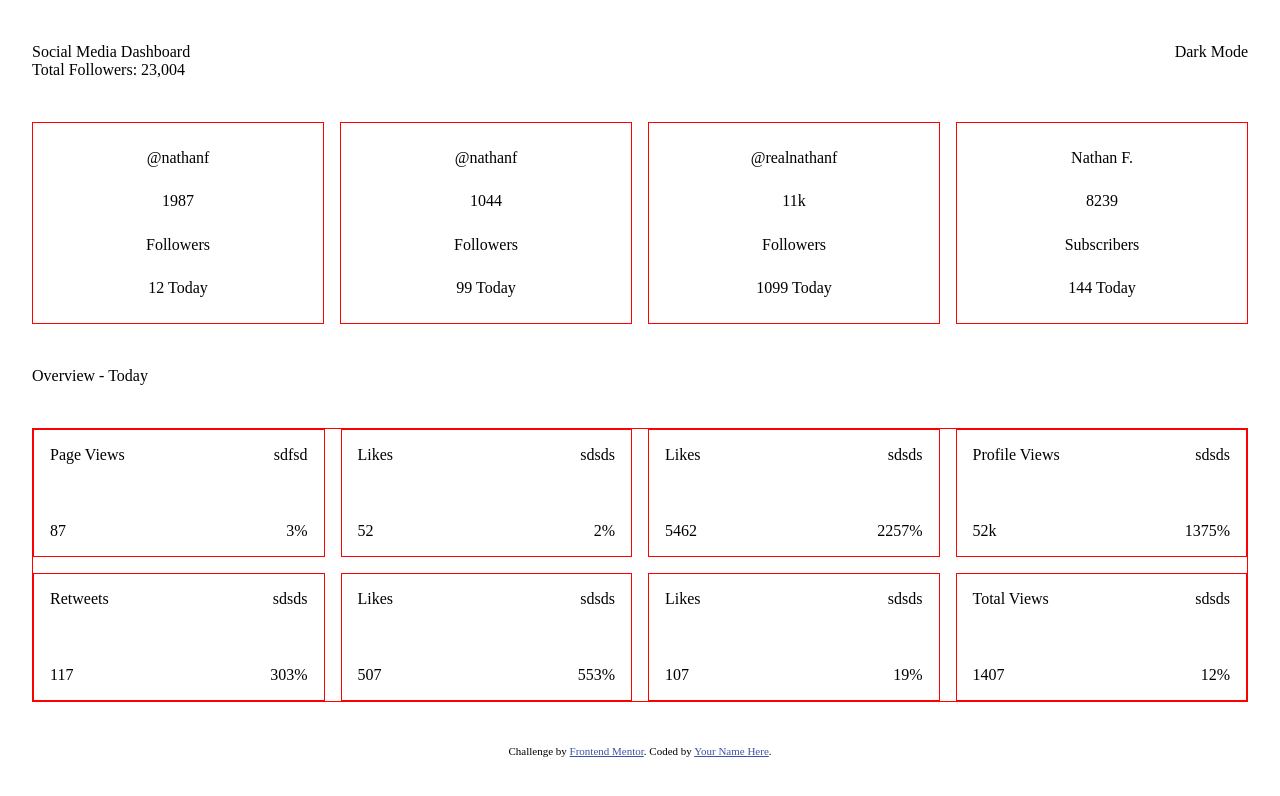
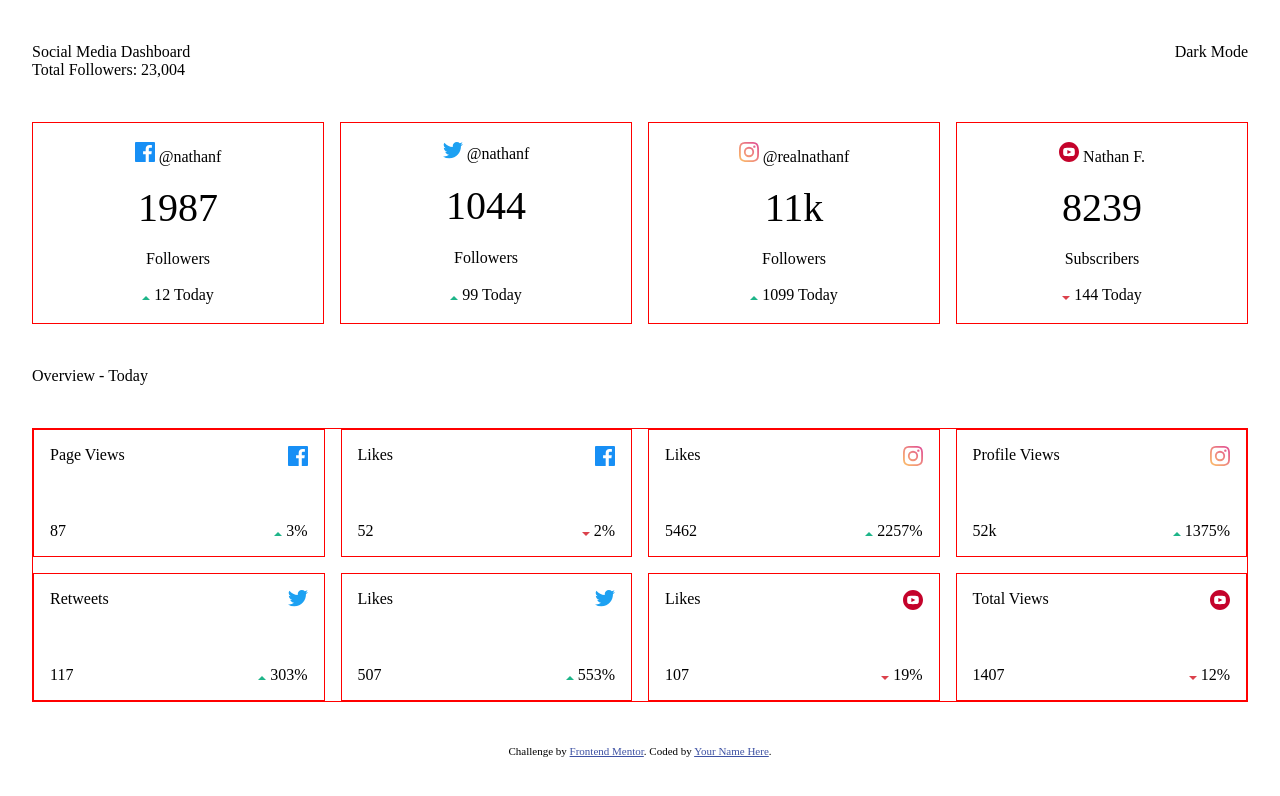
Before and after one commit to abuziyaadawajeeh/socialmediadashboard, a plain HTML site: page index.html in a window 1280 px wide. Drawn offline with Linux system fonts and the light colour scheme.

Commit message:
icons set

```diff
--- a/index.css
+++ b/index.css
@@ -89,3 +89,9 @@ div[class*="i1"] {
 .overview {
   margin: 0rem 2rem;
 }
+
+/* colors and text styles */
+
+.totalfoll {
+  font-size: 2.5rem;
+}
--- a/index.html
+++ b/index.html
@@ -39,61 +39,45 @@
 
     <div class="one">
       <div class="site-1">
-        <div>
-          @nathanf
-        </div>
-        <div>
+        <div><img src="images/icon-facebook.svg" alt="" /> @nathanf</div>
+        <div class="totalfoll">
           1987
         </div>
         <div>
           Followers
         </div>
-        <div>
-          12 Today
-        </div>
+        <div><img src="images/icon-up.svg" alt="" /> 12 Today</div>
       </div>
       <div class="site-2">
-        <div>
-          @nathanf
-        </div>
-        <div>
+        <div><img src="images/icon-twitter.svg" alt="" /> @nathanf</div>
+        <div class="totalfoll">
           1044
         </div>
         <div>
           Followers
         </div>
-        <div>
-          99 Today
-        </div>
+        <div><img src="images/icon-up.svg" alt="" /> 99 Today</div>
       </div>
       <div class="site-3">
-        <div>
-          @realnathanf
-        </div>
-        <div>
+        <div><img src="images/icon-instagram.svg" alt="" /> @realnathanf</div>
+        <div class="totalfoll">
           11k
         </div>
         <div>
           Followers
         </div>
-        <div>
-          1099 Today
-        </div>
+        <div><img src="images/icon-up.svg" alt="" /> 1099 Today</div>
       </div>
 
       <div class="site-4">
-        <div>
-          Nathan F.
-        </div>
-        <div>
+        <div><img src="images/icon-youtube.svg" alt="" /> Nathan F.</div>
+        <div class="totalfoll">
           8239
         </div>
         <div>
           Subscribers
         </div>
-        <div>
-          144 Today
-        </div>
+        <div><img src="images/icon-down.svg" alt="" /> 144 Today</div>
       </div>
     </div>
 
@@ -106,14 +90,12 @@
           Page Views
         </div>
         <div class="i2">
-          sdfsd
+          <img src="images/icon-facebook.svg" alt="" />
         </div>
         <div class="i3">
           87
         </div>
-        <div class="i4">
-          3%
-        </div>
+        <div class="i4"><img src="images/icon-up.svg" alt="" /> 3%</div>
       </div>
 
       <div class="info-1-2">
@@ -121,98 +103,84 @@
           Likes
         </div>
         <div class="i2">
-          sdsds
+          <img src="images/icon-facebook.svg" alt="" />
         </div>
         <div class="i3">
           52
         </div>
-        <div class="i4">
-          2%
-        </div>
+        <div class="i4"><img src="images/icon-down.svg" alt="" /> 2%</div>
       </div>
       <div class="info-2-1">
         <div class="i1">
           Likes
         </div>
         <div class="i2">
-          sdsds
+          <img src="images/icon-instagram.svg" alt="" />
         </div>
         <div class="i3">
           5462
         </div>
-        <div class="i4">
-          2257%
-        </div>
+        <div class="i4"><img src="images/icon-up.svg" alt="" /> 2257%</div>
       </div>
       <div class="info-2-2">
         <div class="i1">
           Profile Views
         </div>
         <div class="i2">
-          sdsds
+          <img src="images/icon-instagram.svg" alt="" />
         </div>
         <div class="i3">
           52k
         </div>
-        <div class="i4">
-          1375%
-        </div>
+        <div class="i4"><img src="images/icon-up.svg" alt="" /> 1375%</div>
       </div>
       <div class="info-3-1">
         <div class="i1">
           Retweets
         </div>
         <div class="i2">
-          sdsds
+          <img src="images/icon-twitter.svg" alt="" />
         </div>
         <div class="i3">
           117
         </div>
-        <div class="i4">
-          303%
-        </div>
+        <div class="i4"><img src="images/icon-up.svg" alt="" /> 303%</div>
       </div>
       <div class="info-3-2">
         <div class="i1">
           Likes
         </div>
         <div class="i2">
-          sdsds
+          <img src="images/icon-twitter.svg" alt="" />
         </div>
         <div class="i3">
           507
         </div>
-        <div class="i4">
-          553%
-        </div>
+        <div class="i4"><img src="images/icon-up.svg" alt="" /> 553%</div>
       </div>
       <div class="info-4-1">
         <div class="i1">
           Likes
         </div>
         <div class="i2">
-          sdsds
+          <img src="images/icon-youtube.svg" alt="" />
         </div>
         <div class="i3">
           107
         </div>
-        <div class="i4">
-          19%
-        </div>
+        <div class="i4"><img src="images/icon-down.svg" alt="" /> 19%</div>
       </div>
       <div class="info-4-2">
         <div class="i1">
           Total Views
         </div>
         <div class="i2">
-          sdsds
+          <img src="images/icon-youtube.svg" alt="" />
         </div>
         <div class="i3">
           1407
         </div>
-        <div class="i4">
-          12%
-        </div>
+        <div class="i4"><img src="images/icon-down.svg" alt="" /> 12%</div>
       </div>
     </div>
 
```
